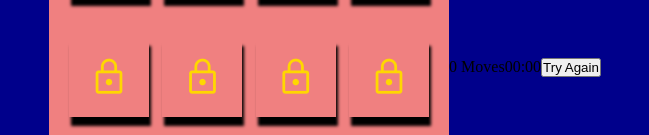
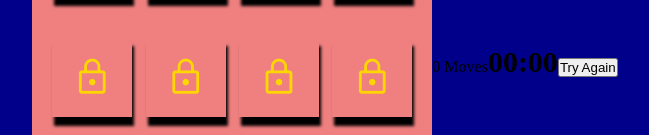
Before and after one commit to kipkirui63/tilegame, a plain HTML site: page index.html in a window 1280 px wide. Shown: the part 333-468 px from the top of the page, without its empty margins (315-964 px from the left). Drawn offline with nearby package versions, Linux system fonts and the light colour scheme.

Commit message:
I made changes to accomodate time to function

```diff
--- a/style.css
+++ b/style.css
@@ -163,3 +163,9 @@ h1{
     text-align: center;
 
 }
+#timer {
+    font-size: 30px;
+    font-weight: bold;
+    color: #000;
+    margin-bottom: 10px;
+  }
```
Also changed, not shown: script.js (line endings or trailing spaces).
